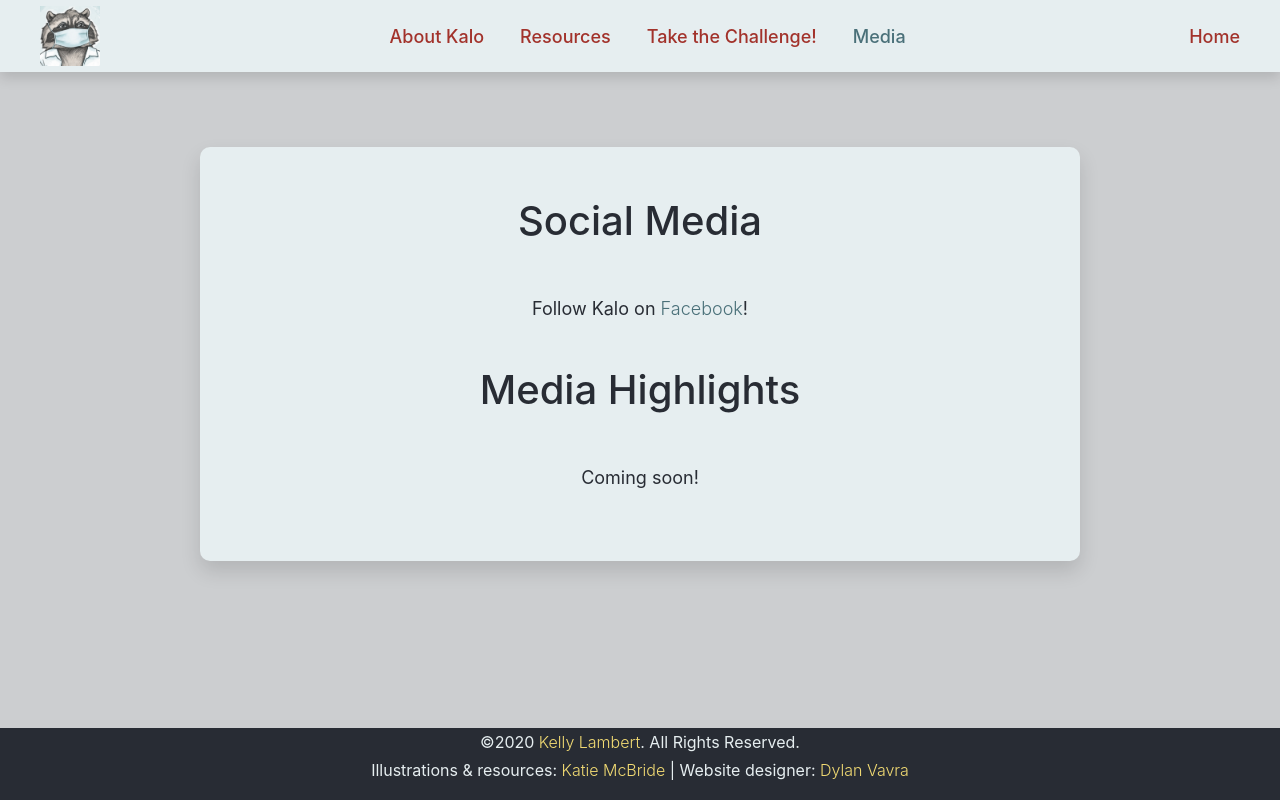
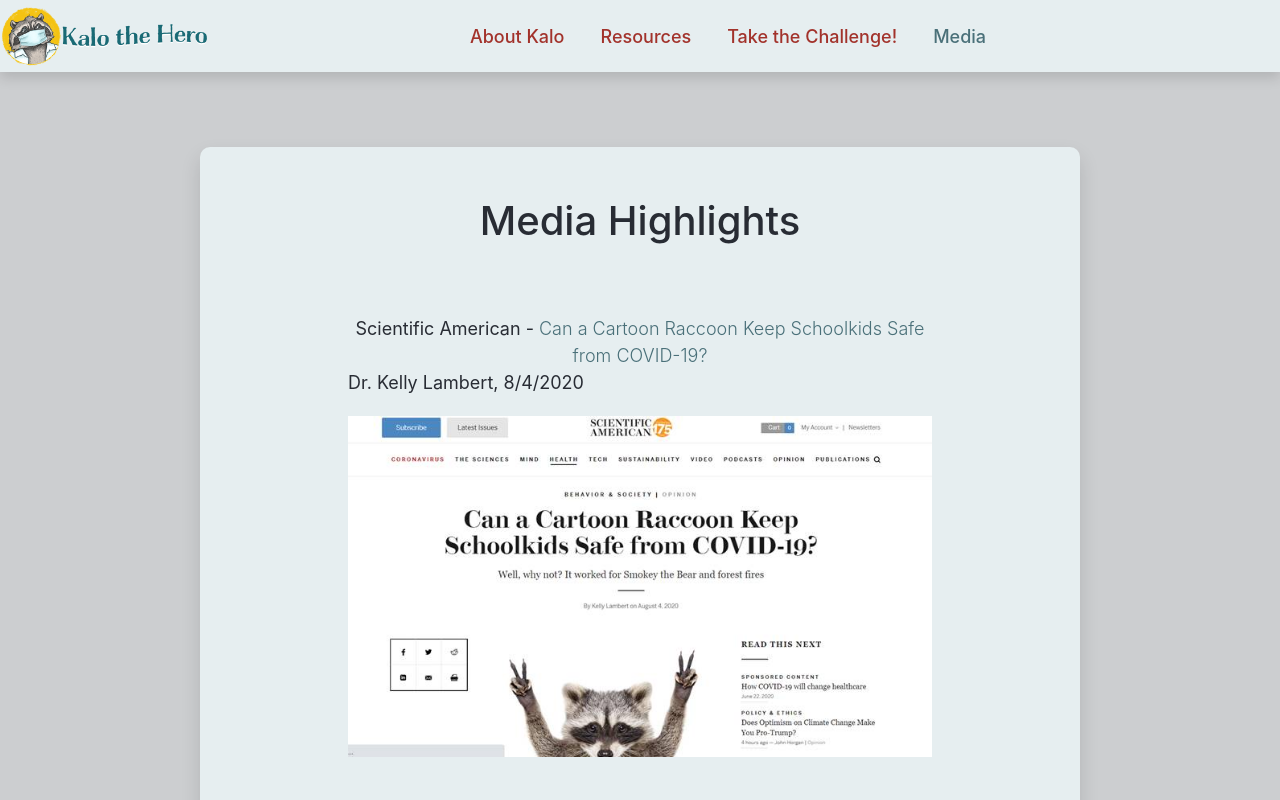
Before and after one commit to dvavs/kalothehero, a React (Create React App) app: page /media in a window 1280 px wide. Shown: the top 800 px of the page. Built offline with nearby package versions, Linux system fonts and the light colour scheme.

Commit message:
Add header png to nav, add SciAm article to media

```diff
--- a/public/index.html
+++ b/public/index.html
@@ -3,30 +3,24 @@
 
 <head>
   <meta charset='utf-8' />
-  <link rel='icon' href='' />
   <meta name='viewport' content='width=device-width, initial-scale=1' />
   <meta name='theme-color' content='#000000' />
   <meta name='description' content='Kalo the Hero!' />
   <link rel='apple-touch-icon' href='' />
-  <!--
-      manifest.json provides metadata used when your web app is installed on a
-      user's mobile device or desktop. See https://developers.google.com/web/fundamentals/web-app-manifest/
-    -->
+
   <link rel='manifest' href='%PUBLIC_URL%/manifest.json' />
   <link rel='shortcut icon' href='%PUBLIC_URL%/favicon.ico' />
-  <!--
-      Notice the use of %PUBLIC_URL% in the tags above.
-      It will be replaced with the URL of the `public` folder during the build.
-      Only files inside the `public` folder can be referenced from the HTML.
 
-      Unlike '/favicon.ico' or 'favicon.ico', '%PUBLIC_URL%/favicon.ico' will
-      work correctly both with client-side routing and a non-root public URL.
-      Learn how to configure a non-root public URL by running `npm run build`.
-    -->
   <title>Kalo the Hero</title>
+
+  <!-- Reset CSS -->
   <link rel='stylesheet' type='text/css' href='./reset.css'>
+  <!-- BootStrap -->
   <link rel='stylesheet' href='https://stackpath.bootstrapcdn.com/bootstrap/4.5.0/css/bootstrap.min.css'
     integrity='sha384-9aIt2nRpC12Uk9gS9baDl411NQApFmC26EwAOH8WgZl5MYYxFfc+NcPb1dKGj7Sk' crossorigin='anonymous'>
+  <!-- Font Awesome (need both to use icons) -->
+  <script src="https://use.fontawesome.com/96ed47ca81.js"></script>
+  <link rel="stylesheet" href="https://kit-free.fontawesome.com/releases/latest/css/free.min.css" media="all">
 </head>
 
 <body>
--- /dev/null
+++ b/src/components/MediaMention/index.js
@@ -0,0 +1,27 @@
+import React from 'react';
+
+import './style.css'
+
+
+export default function MediaMention(props) {
+
+    const imgAlt = `${props.outlet} article, ${props.publishDate}`
+
+    return (
+        <section className='media-mention'>
+            <div className='media-mention-header'>
+                <p className='media-title-link'>
+                    {props.outlet} - <a href={props.url} alt={imgAlt}
+                        rel='noopener noreferrer'
+                        target='_blank'
+                        className='media-link'>
+                        {props.title}
+                    </a>
+                </p>
+                <p className='auth-line'>{props.author}, {props.publishDate}</p>
+            </div>
+            <img className='media-scrnsht' src={props.screenshot} alt={imgAlt}></img>
+
+        </section>
+    )
+}
--- /dev/null
+++ b/src/components/MediaMention/style.css
@@ -0,0 +1,17 @@
+
+.media-mention {
+    max-width: 80%;
+    margin: 0 10%;
+    padding: 20px;
+}
+
+.media-mention-header p {
+    display: block;
+    float: left;
+    margin: 0;
+}
+
+.media-scrnsht {
+    width: 100%;
+    margin-top: 20px;
+}
--- a/src/components/Nav/index.js
+++ b/src/components/Nav/index.js
@@ -5,7 +5,7 @@
 
 import './style.css'
 
-import kalo from '../../assets/images/kalo-mask-closeup.jpg'
+import kalobanner from '../../assets/images/kalo-web-header_200x700.png'
 
 export default function Nav(props) {
     const { page } = React.useContext(PageCtx)
@@ -14,31 +14,31 @@
         <nav>
             <div id='nav'>
                 <div id='nav-left'>
-                    <Link to='/'><img src={kalo} alt='kalo' /></Link>
+                    <Link to='/'><img src={kalobanner} alt='kalo' /></Link>
                 </div>
                 <div id='nav-center'>
-                    <Link to='/about' className='nav-center-block'>
+                    <Link to='/about' className='nav-block'>
                         <div className={page === `about` ? 'nav-btn-active' : 'nav-btn'}>
                             <p>About Kalo</p>
                             <div className='nav-btn-line' />
                         </div>
                     </Link>
                     <div className='nav-center-break' />
-                    <Link to='/resources' className='nav-center-block'>
+                    <Link to='/resources' className='nav-block'>
                         <div className={page === `resources` ? 'nav-btn-active' : 'nav-btn'}>
                             <p>Resources</p>
                             <div className='nav-btn-line' />
                         </div>
                     </Link>
                     <div className='nav-center-break' />
-                    <Link to='/challenge' className='nav-center-block'>
+                    <Link to='/challenge' className='nav-block'>
                         <div className={page === `challenge` ? 'nav-btn-active' : 'nav-btn'}>
                             <p>Take the Challenge!</p>
                             <div className='nav-btn-line' />
                         </div>
                     </Link>
                     <div className='nav-center-break' />
-                    <Link to='/media' className='nav-center-block'>
+                    <Link to='/media' className='nav-block'>
                         <div className={page === `media` ? 'nav-btn-active' : 'nav-btn'}>
                             <p>Media</p>
                             <div className='nav-btn-line' />
@@ -46,13 +46,10 @@
                     </Link>
                 </div>
                 <div id='nav-right'>
-                    <Link to='/' className='nav-center-block'>
-                        <div className={page === `home` ? 'nav-btn-active' : 'nav-btn'}>
-                            <p>Home</p>
-                            <div className='nav-btn-line' />
-                        </div>
-                    </Link>
-                </div>
+                    <a href='https://www.facebook.com/KaloTheHero/' className='nav-block'>
+                        <i className='fab fa-facebook-square nav-btn' id='fbook-icon'></i>
+                    </a>
             </div>
-        </nav>)
+            </div>
+        </nav >)
 }
--- a/src/components/Nav/style.css
+++ b/src/components/Nav/style.css
@@ -13,10 +13,10 @@
     position: relative;
     display: flex;
     flex-wrap: nowrap;
-    justify-content: space-between;
-    align-content: space-between;
+    justify-content: center;
+    align-content: center;
     top: 0;
-    width: 1200px;
+    width: 1400px;
     margin-left: auto;
     margin-right: auto;
     transition: 0.25s ease-out;
@@ -38,11 +38,11 @@
 
 #nav-center {
     width: 100%;
-    padding: 12px 0px 12px 12px;
+    padding: 12px 100px 12px 0px;
     line-height: 1;
 }
 
-.nav-center-block {
+.nav-block {
     display: inline-block;
     vertical-align: top;
 }
@@ -104,3 +104,8 @@
     width: 100%;
     background: var(--primary-lb);
 }
+
+#fbook-icon {
+    font-size: 2em;
+    padding: 10px
+}
--- a/src/pages/Media/index.js
+++ b/src/pages/Media/index.js
@@ -1,6 +1,9 @@
 import React from 'react';
 
 import { PageCtx } from '../../utils/PageCtx'
+import MediaMention from '../../components/MediaMention'
+
+import sciAmScreenshot from '../../assets/images/scientific-american.jpg'
 
 export default function Media(props) {
 
@@ -9,13 +12,15 @@
 
     return (
         <main id='media'>
-            <h1>Social Media</h1>
-            <p>Follow Kalo on <a href='https://www.facebook.com/Kalo-the-Hero-626785261278776'>Facebook</a>!</p>
-            <br />
             <h1>Media Highlights</h1>
-            <p>
-                Coming soon!
-            </p>
+        <MediaMention
+            url='https://www.scientificamerican.com/article/can-a-cartoon-raccoon-keep-schoolkids-safe-from-covid-19/'
+            title='Can a Cartoon Raccoon Keep Schoolkids Safe from COVID-19?'
+            outlet='Scientific American'
+            author='Dr. Kelly Lambert'
+            publishDate='8/4/2020'
+            screenshot={sciAmScreenshot}
+        />
         </main>
     );
 }
```
Also changed, not shown: src/assets/images/kalo-web-header_200x700.png (added), src/assets/images/scientific-american.jpg (added).
